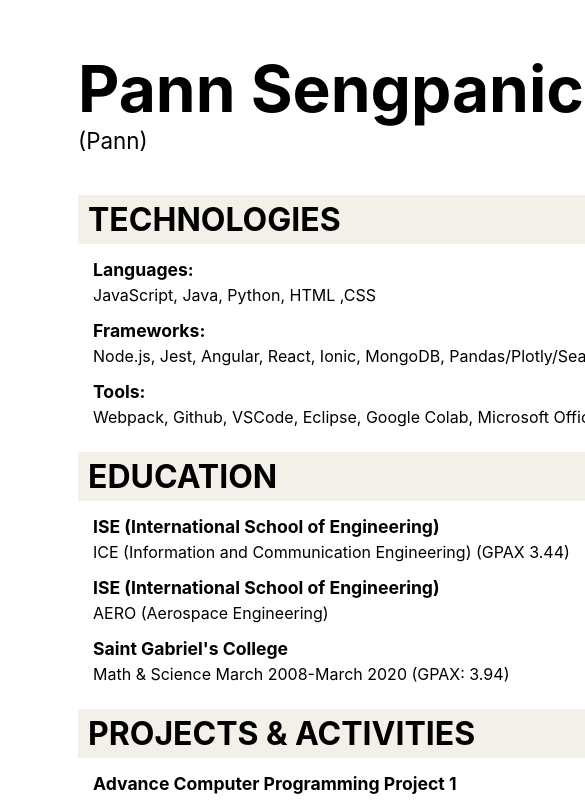
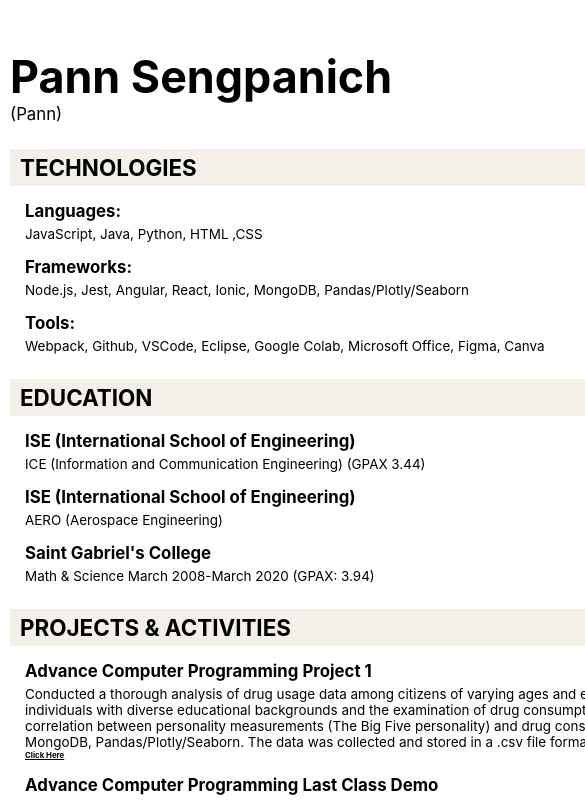
Before and after one commit to PannSengpanich/cv-application, a React (Create React App) app: page / in a window 390 px wide. Shown: the top 800 px of the page, 585 px wide, since content can reach past the window. Built offline with nearby package versions, Linux system fonts and the light colour scheme.

Commit message:
add media

```diff
--- a/src/Components/GeneralInfo.js
+++ b/src/Components/GeneralInfo.js
@@ -2,7 +2,7 @@ import React from "react";
 import styles from "../Styles/generalInfo.module.css";
 export default function GeneralInfo(props) {
   return (
-    <div className={styles.generalInfo}>
+    <div className={`${styles.generalInfo} ${props.className}}`}>
       <div className={styles.left}>
         <div className={styles.name}>{props.info.name}</div>
         <div className={styles.nickname}>({props.info.nickname})</div>
--- a/src/Styles/app.module.css
+++ b/src/Styles/app.module.css
@@ -18,7 +18,7 @@
 }
 @media print {
   * {
-    font-size: 0.75rem;
+    font-size: 0.65rem;
   }
 
   .mainContainer {
@@ -46,3 +46,11 @@
     display: none;
   }
 }
+@media only screen and (max-width: 480px) {
+  * {
+    font-size: 0.7rem;
+  }
+  .mainContainer {
+    margin: 50px 10px;
+  }
+}
--- a/src/Styles/contentInfo.module.css
+++ b/src/Styles/contentInfo.module.css
@@ -25,11 +25,16 @@ button:hover {
 .head {
   display: flex;
   justify-content: space-between;
-  font-size: 1.1rem;
+  font-size: 1.5rem;
   font-weight: bold;
   margin: 15px 15px 5px 15px;
 }
+span {
+  font-size: 1.5rem;
+}
+
 .detail {
+  font-size: 1.2rem;
   margin: 0px 10px 0px 15px;
 }
 .url {
--- a/src/Styles/generalInfo.module.css
+++ b/src/Styles/generalInfo.module.css
@@ -7,22 +7,15 @@
   display: flex;
   flex-direction: column;
   align-items: flex-end;
+  font-size: 1.2rem;
 }
 .name {
   font-weight: bold;
   font-size: 4rem;
 }
 .nickname {
-  font-size: 1.4rem;
+  font-size: 1.5rem;
 }
 a {
   color: black;
 }
-@media print {
-  .topic {
-    border-bottom: 1px solid grey;
-  }
-  .generalInfo {
-    grid-column: 1/3;
-  }
-}
```
